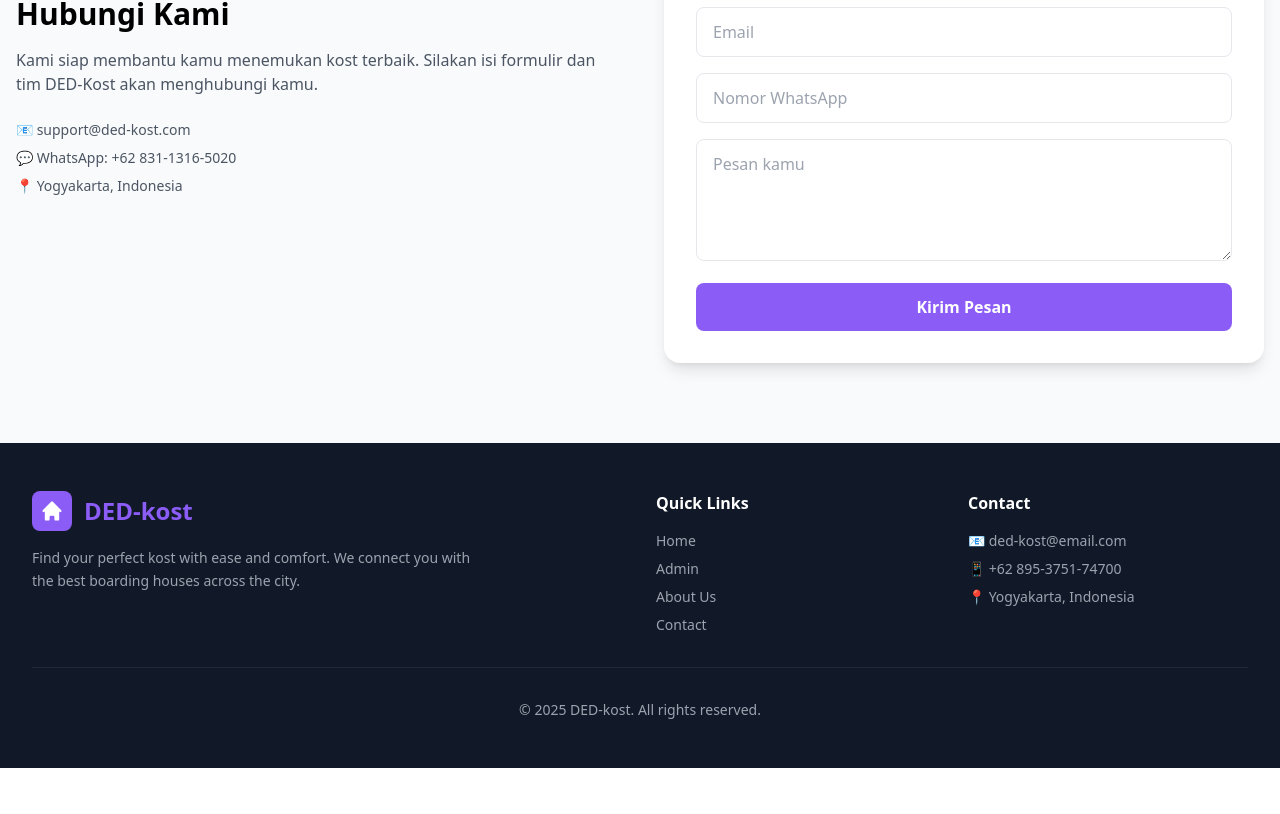
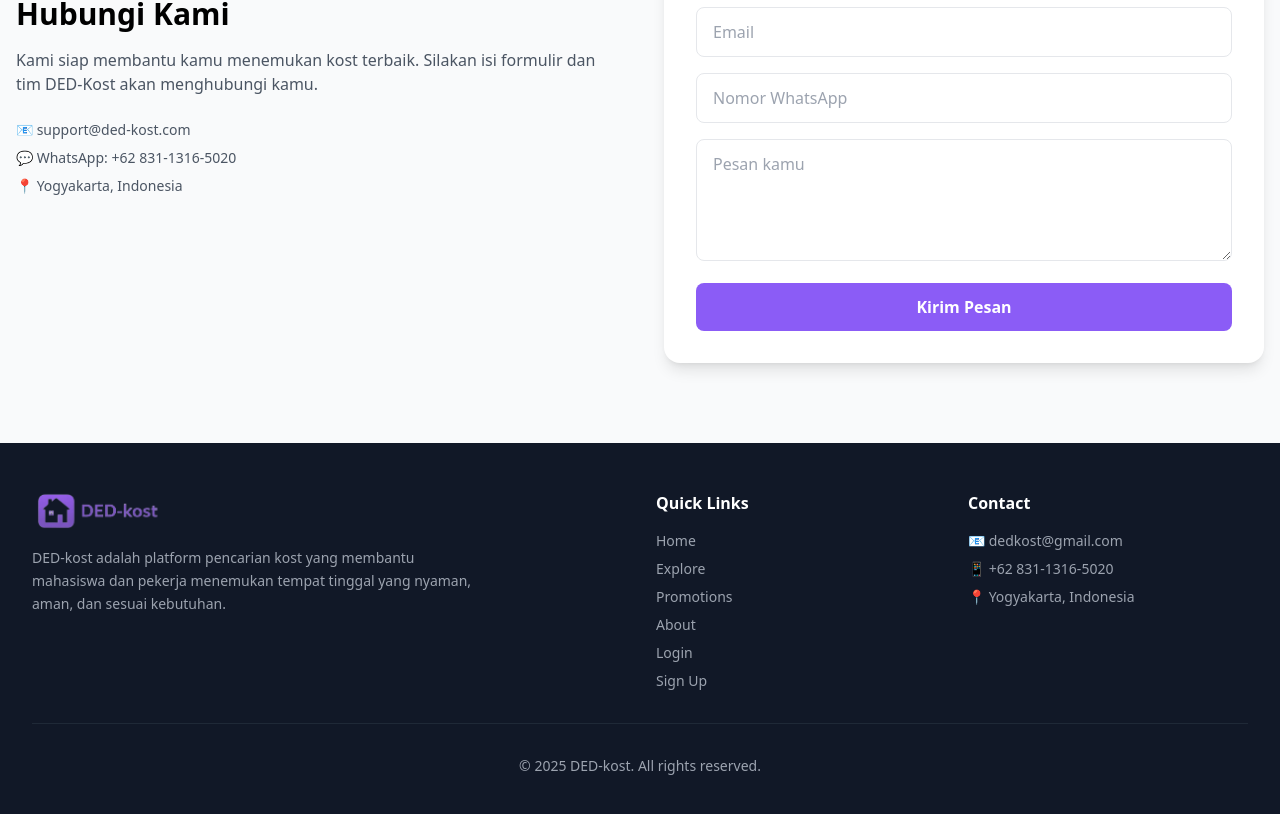
Before and after one commit to inthumaktics/DED-kost_Project_TEKWEB, a React (Vite) app: page /#/ in a window 1280 px wide. Shown: the part 2644-3458 px from the top of the page. Before the commit the page ends 3412 px from the top, so only its background shows below. Built offline with nearby package versions, Linux system fonts and the light colour scheme.

Commit message:
update footer

```diff
--- a/src/components/layout/Footer.jsx
+++ b/src/components/layout/Footer.jsx
@@ -1,20 +1,27 @@
+import { Link } from "react-router-dom";
+import logoFooter from "@/assets/logo/logo_footer.png";
+
 const Footer = () => {
+  const menuItems = ["Home", "Explore", "Promotions", "About"];
+
   return (
     <footer className="bg-gray-900 text-white">
       <div className="max-w-7xl mx-auto px-4 sm:px-6 lg:px-8 py-12">
         <div className="grid grid-cols-1 md:grid-cols-4 gap-8">
-          {/* Brand */}
+
+          {/* Brand / Logo */}
           <div className="col-span-1 md:col-span-2">
             <div className="flex items-center mb-4">
-              <div className="bg-primary text-white p-2 rounded-lg mr-3">
-                <svg className="w-6 h-6" fill="currentColor" viewBox="0 0 20 20">
-                  <path d="M10.707 2.293a1 1 0 00-1.414 0l-7 7a1 1 0 001.414 1.414L4 10.414V17a1 1 0 001 1h2a1 1 0 001-1v-2a1 1 0 011-1h2a1 1 0 011 1v2a1 1 0 001 1h2a1 1 0 001-1v-6.586l.293.293a1 1 0 001.414-1.414l-7-7z"/>
-                </svg>
-              </div>
-              <span className="text-2xl font-bold text-primary">DED-kost</span>
+              <img
+                src={logoFooter}
+                alt="DED-kost Logo"
+                className="h-10 mr-3"
+              />
             </div>
             <p className="text-gray-400 text-sm leading-relaxed max-w-md">
-              Find your perfect kost with ease and comfort. We connect you with the best boarding houses across the city.
+              DED-kost adalah platform pencarian kost yang membantu mahasiswa dan
+              pekerja menemukan tempat tinggal yang nyaman, aman, dan sesuai
+              kebutuhan.
             </p>
           </div>
 
@@ -22,10 +29,28 @@
           <div>
             <h3 className="text-white font-semibold mb-4">Quick Links</h3>
             <ul className="space-y-2 text-sm">
-              <li><a href="/" className="text-gray-400 hover:text-white transition-colors">Home</a></li>
-              <li><a href="/admin" className="text-gray-400 hover:text-white transition-colors">Admin</a></li>
-              <li><a href="#" className="text-gray-400 hover:text-white transition-colors">About Us</a></li>
-              <li><a href="#" className="text-gray-400 hover:text-white transition-colors">Contact</a></li>
+              {menuItems.map((item) => (
+                <li key={item}>
+                  <Link
+                    to={item === "Home" ? "/" : `/${item.toLowerCase()}`}
+                    className="text-gray-400 hover:text-white transition-colors"
+                  >
+                    {item}
+                  </Link>
+                </li>
+              ))}
+
+              <li>
+                <Link to="/login" className="text-gray-400 hover:text-white">
+                  Login
+                </Link>
+              </li>
+
+              <li>
+                <Link to="/signup" className="text-gray-400 hover:text-white">
+                  Sign Up
+                </Link>
+              </li>
             </ul>
           </div>
 
@@ -33,8 +58,8 @@
           <div>
             <h3 className="text-white font-semibold mb-4">Contact</h3>
             <ul className="space-y-2 text-sm text-gray-400">
-              <li>📧 ded-kost@email.com</li>
-              <li>📱 +62 895-3751-74700</li>
+              <li>📧 dedkost@gmail.com</li>
+              <li>📱 +62 831-1316-5020</li>
               <li>📍 Yogyakarta, Indonesia</li>
             </ul>
           </div>
```
Also changed, not shown: src/assets/logo/logo_footer.png (added).
